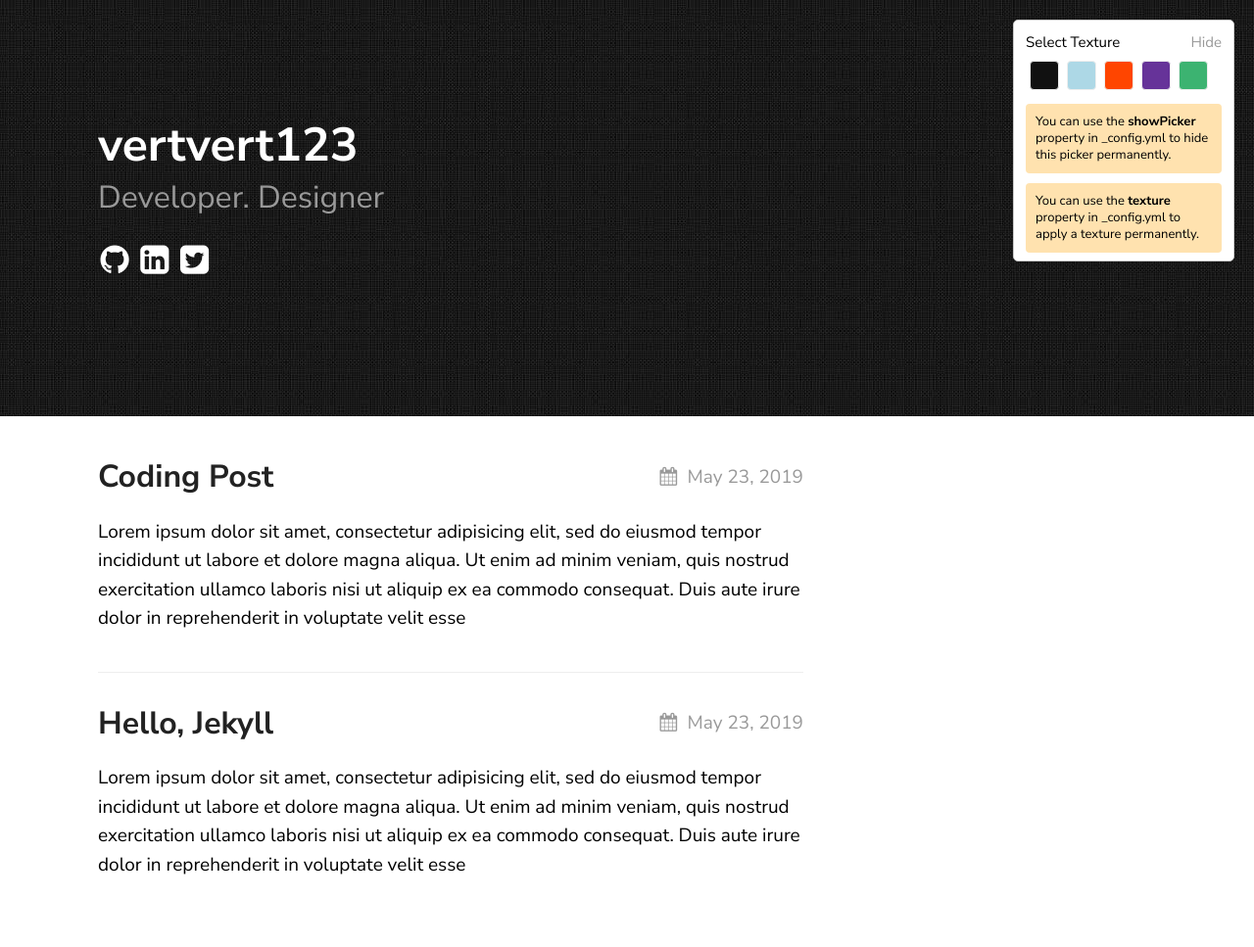
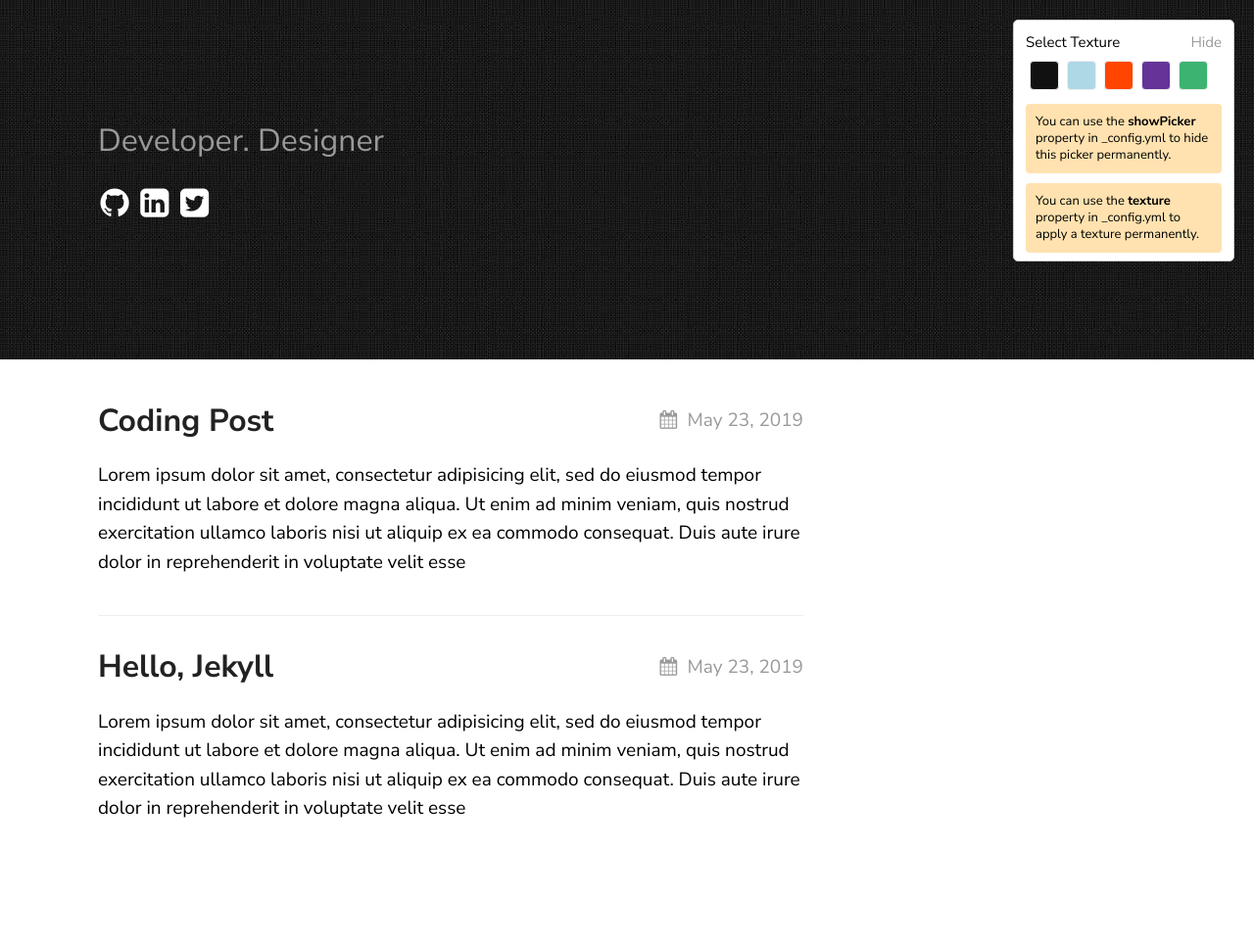
Before and after one commit to vertvert123/vertvert123.github.io, a Jekyll site: the page built from index.md, in a window 1280 px wide. Shown: the whole page at 98% size. Built offline with Jekyll 4.4.1, drawn with Linux system fonts in a browser that asks for light colours; after the commit the page ends 910 px from its top, so only the background shows below that.

Commit message:
이름없음

```diff
--- a/_config.yml
+++ b/_config.yml
@@ -15,7 +15,7 @@ sass:
 
 permalink: /posts/:title/
 texture:
-  title: vertvert123
+  title:
   tagline: Developer. Designer
   date_format: "%b %-d, %Y"
   style: black
```
